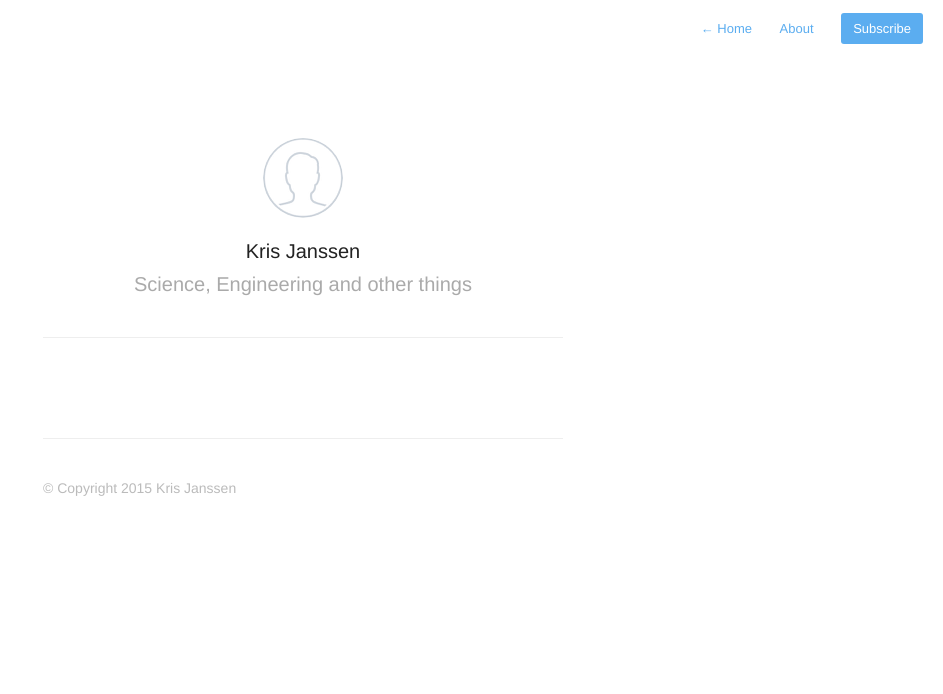
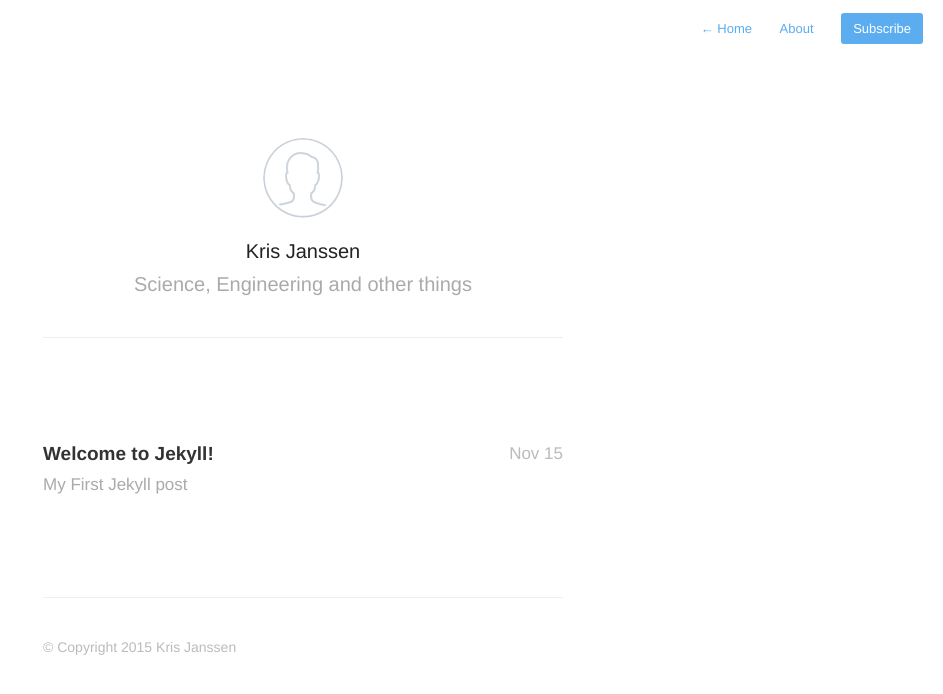
Before and after one commit to KrisJanssen/KrisJanssen.github.io, a Jekyll site: the page built from index.html, in a window 1280 px wide. Shown: the top 694 px of the page, without its empty margins (337-1280 px from the left). Built offline with Jekyll 4.4.1, drawn with Linux system fonts in a browser that asks for light colours; nearby versions of some CDN libraries; Markdown is read by kramdown in place of the engine named in the settings; the list of posts is cut into pages by our own code; a file with an impossible date is left out.

Commit message:
Updated 2015-11-15-my-first-post.md

```diff
--- a/_posts/2015-11-15-my-first-post.md
+++ b/_posts/2015-11-15-my-first-post.md
@@ -1,9 +1,11 @@
 ---
 title: "Welcome to Jekyll!"
-date: {}
-description: Thriller Comedy Horror
+date:
+  "Sun Nov 15 2015 01:00:00 GMT+0100 (CET)": null
+description: My First Jekyll post
 published: true
 ---
+
 
 Hi,
 
```
